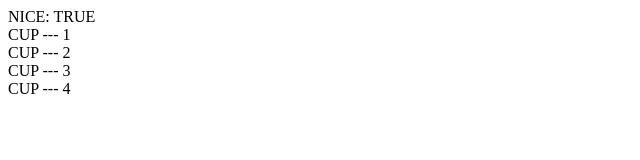
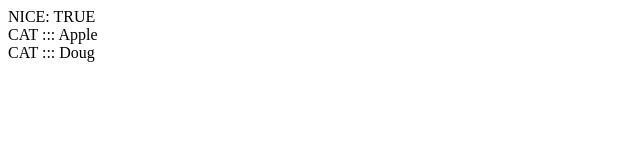
Before and after one commit to dallasread/Custom-Element, a website: page index.html in a window 1280 px wide. Shown: the whole page, without its empty margins (0-640 px from the left). Drawn offline with Linux system fonts and the light colour scheme.

Commit message:
Cleaned up.

```diff
--- a/index.html
+++ b/index.html
@@ -6,39 +6,37 @@
         <div id="ce"></div>
         <script type="text/javascript" src="test.js"></script>
         <script>
-            var Cup = CustomElement.generate(function Cup(el, data) {
-                var config = {
-                    template: '<span>CUP --- {{.}}</span>'
-                };
-                this.supercreate(el, config, data);
-            });
-
-            var Label = CustomElement.generate(function Label(el, data) {
-                var config = {
-                    template: '<label>{{name}}: {{text}}</label>\
-                        {{#each cups}}\
-                            {{component "cup"}}\
-                        {{/each}}',
+            var Cat = CustomElement.createElement({
+                template: '<span>CAT ::: {{name}}</span>',
                 interactions: {
                     superClick: {
                         event: 'click',
                         listener: function(e, el) {
-                                this.update({ text: el.text() })
+                            alert(this.data.name);
                         }
                     }
-                    },
+                }
+            });
+
+            var House = CustomElement.createElement({
+                template: '<label>{{name}}: {{text}}</label>\
+                    {{#each cats}}\
+                        {{component "cat"}}\
+                    {{/each}}',
                 subComponents: {
-                        cup: Cup
+                    cat: Cat
                 }
-                };
-                this.supercreate(el, config, data);
             });
-            var l1 = Label.create('#ce', {});
-            l1.data = {
+
+            var house = House.create('#ce', {
                 name: 'NICE',
                 text: 'TRUE',
-                cups: [1, 2, 3, 4]
-            };
+                cats: [{
+                    name: 'Apple'
+                }, {
+                    name: 'Doug'
+                }]
+            });
         </script>
     </body>
 </html>
```
Also changed, not shown: lib/custom-element.js (+8 -1 lines), test.js. Lines whose indentation alone changed are shown as unchanged.
